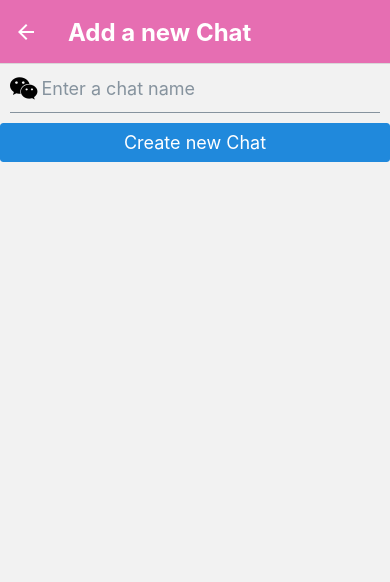
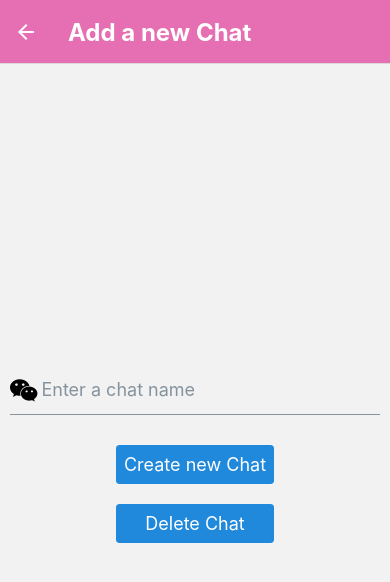
Before and after one commit to nadun96/meet-me, a React Native app: screen /AddChat in a window 390 px wide. Shown: the top 582 px of the page. Built offline with nearby package versions, Linux system fonts and the light colour scheme; no server answers.

Commit message:
CreateDelete

```diff
--- a/screens/AddChatScreen.js
+++ b/screens/AddChatScreen.js
@@ -26,25 +26,50 @@ const AddChatScreen = ({ navigation }) => {
       .catch((error) => alert(error));
   };
 
+  // need to change function body to delete chat
+  const deleteChat = async () => {
+    const chat = await db
+      .collection("chats")
+      .where("chatName", "==", input)
+      .get();
+    chat.forEach((doc) => {
+      doc.ref.delete();
+    });
+  };
+
+
   return (
     <View style={styles.container}>
       <Input
         placeholder="Enter a chat name"
         value={input}
         onChangeText={(text) => setInput(text)}
-        onSubmitEditing={createChat}
         leftIcon={
           <Icon name="wechat" type="antdesign" size={24} color="black" />
         }
       />
-      <Button onPress={createChat} title="Create new Chat" />
+      <View style={styles.buttonsContainer}>
+        <View><Button onPress={createChat} title="Create new Chat" /></View>
+        <View style={styles.buttons}><Button onPress={deleteChat} title="Delete Chat" /></View>
+      </View>
     </View>
+
+
   );
 };
 
 export default AddChatScreen;
 
 const styles = StyleSheet.create({
-
-  container: {},
+  container: {
+    flex: 1,
+    alignItems: "center",
+    justifyContent: "center",
+  },
+  buttonsContainer: {
+    marginTop: 20,
+  },
+  buttons:{
+    marginTop: 20,
+  },
 });
```
